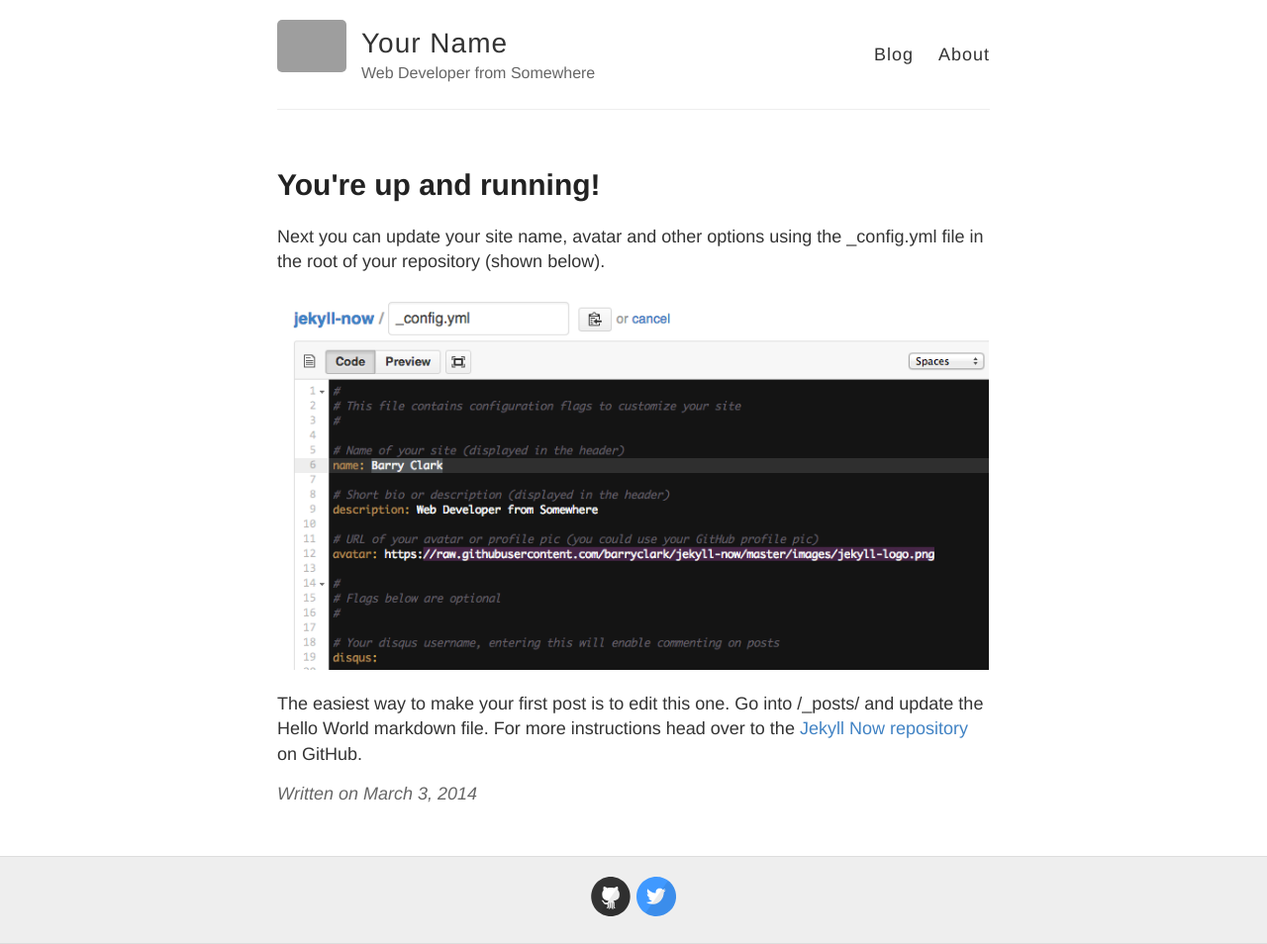
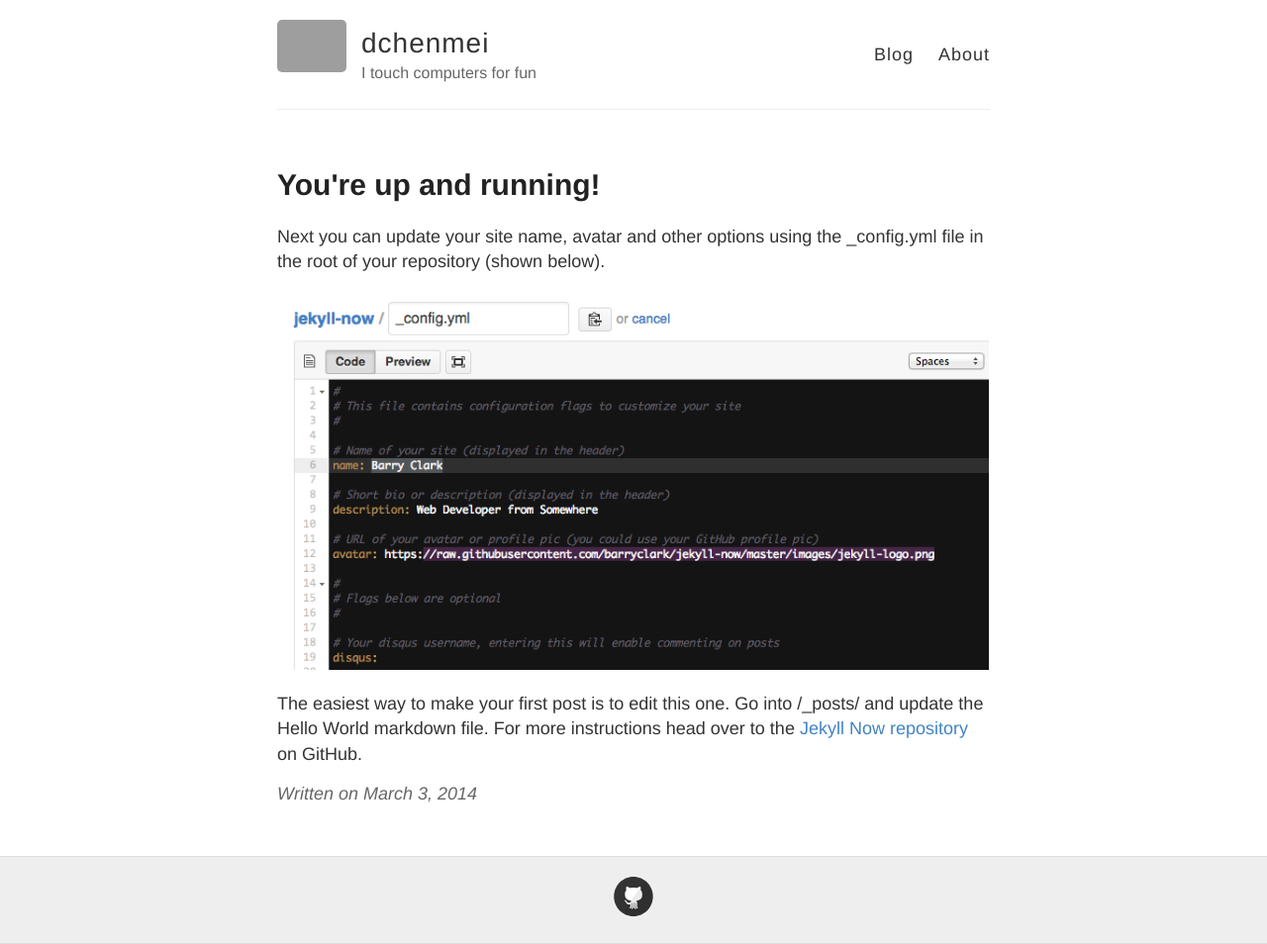
Before and after one commit to dchenmei/dchenmei.github.io, a Jekyll site: the page built from _posts/2014-3-3-Hello-World.md, in a window 1280 px wide. Shown: the whole page at 99% size. Built offline with Jekyll 4.4.1, drawn with Linux system fonts in a browser that asks for light colours; grey boxes are pictures that could not be loaded.

Commit message:
Updated some basic info

```diff
--- a/_config.yml
+++ b/_config.yml
@@ -3,10 +3,10 @@
 #
 
 # Name of your site (displayed in the header)
-name: Your Name
+name: dchenmei
 
 # Short bio or description (displayed in the header)
-description: Web Developer from Somewhere
+description: I touch computers for fun
 
 # URL of your avatar or profile pic (you could use your GitHub profile pic)
 avatar: https://raw.githubusercontent.com/barryclark/jekyll-now/master/images/jekyll-logo.png
@@ -21,12 +21,12 @@ footer-links:
   email:
   facebook:
   flickr:
-  github: barryclark/jekyll-now
+  github: www.github.com/dchenmei
   instagram:
   linkedin:
   pinterest:
   rss: # just type anything here for a working RSS icon
-  twitter: jekyllrb
+  twitter: #
   stackoverflow: # your stackoverflow profile, e.g. "users/50476/bart-kiers"
   youtube: # channel/<your_long_string> or user/<user-name>
   googleplus: # anything in your profile username that comes after plus.google.com/
```
